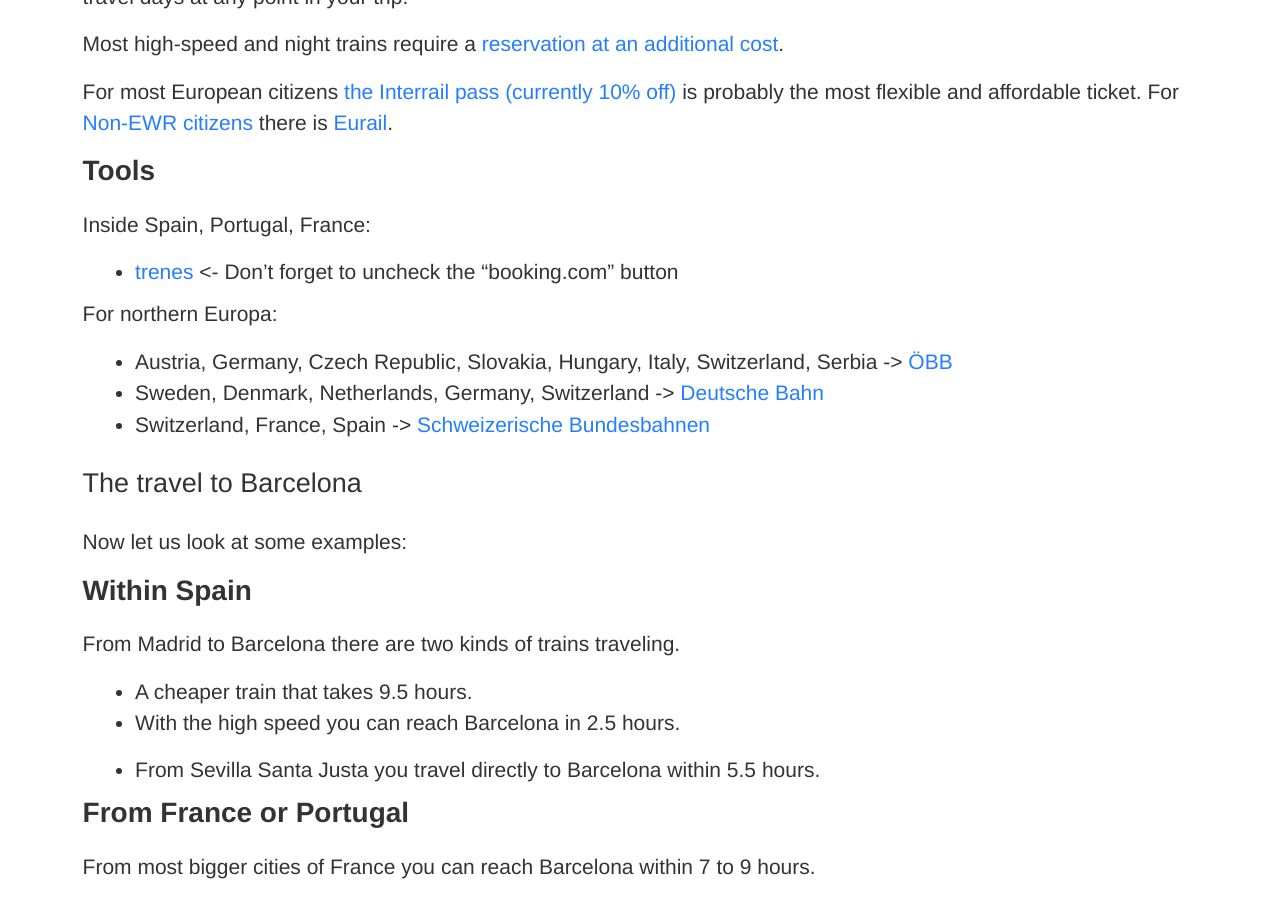
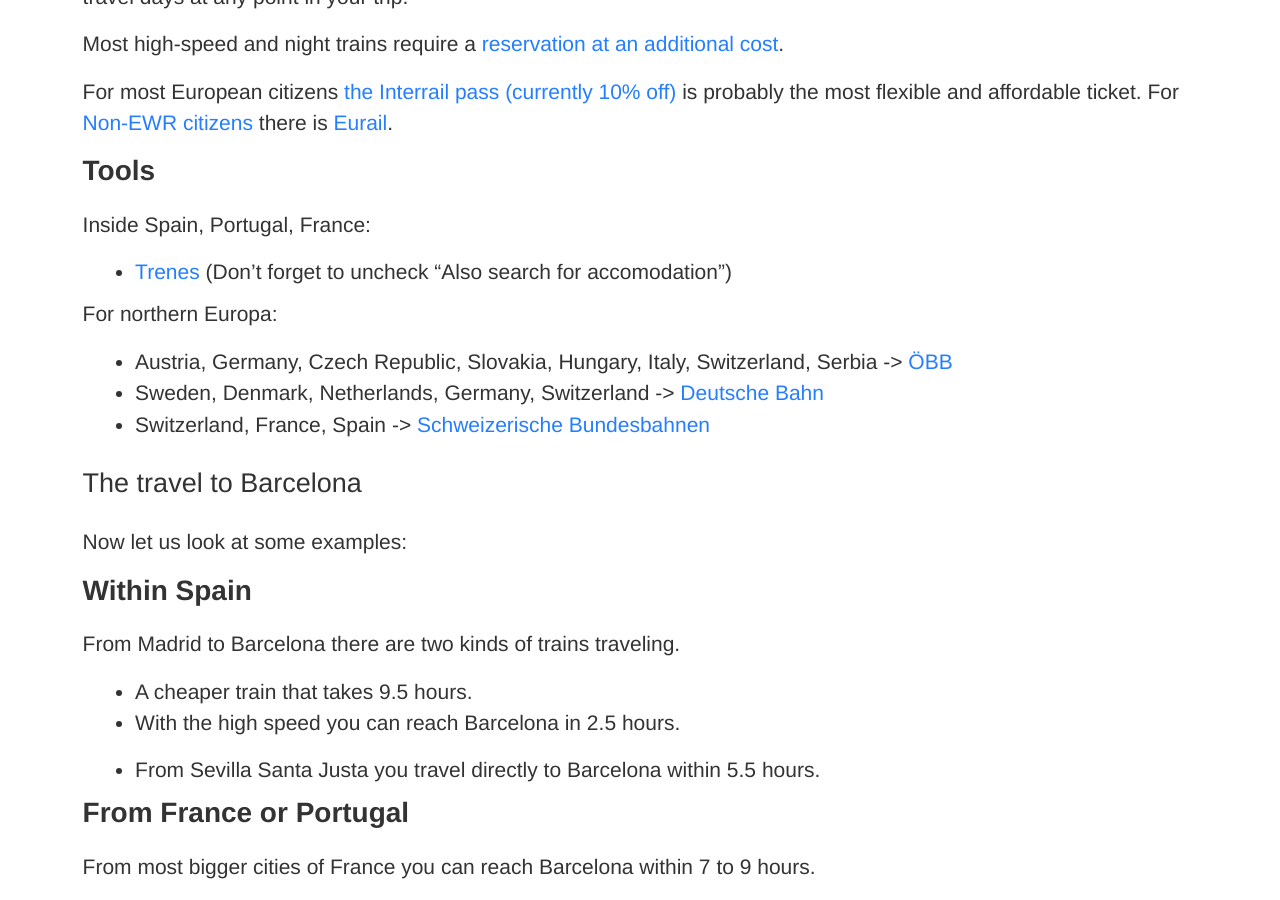
Before and after one commit to RustFestEU/blog.rustfest.eu, a Jekyll site: the page built from _posts/2019-08-06-pre-post-events-sustainable-trains.md, in a window 1280 px wide and 900 px high, scrolled down 1071 px. Built offline with Jekyll 4.4.1, drawn with Linux system fonts in a browser that asks for light colours.

Commit message:
Update _posts/2019-08-06-pre-post-events-sustainable-trains.md
Co-Authored-By: Jan-Erik Rediger <janerik@fnordig.de>

```diff
--- a/_posts/2019-08-06-pre-post-events-sustainable-trains.md
+++ b/_posts/2019-08-06-pre-post-events-sustainable-trains.md
@@ -40,7 +40,7 @@
 ### Tools
 
 Inside Spain, Portugal, France:
-* [trenes](https://train.trenes.com/) <- Don't forget to uncheck the "booking.com" button
+* [Trenes](https://train.trenes.com/) (Don't forget to uncheck "Also search for accomodation")
 
 For northern Europa:
 * Austria, Germany, Czech Republic, Slovakia, Hungary, Italy, Switzerland, Serbia -> [ÖBB](https://www.oebb.at/)
```
